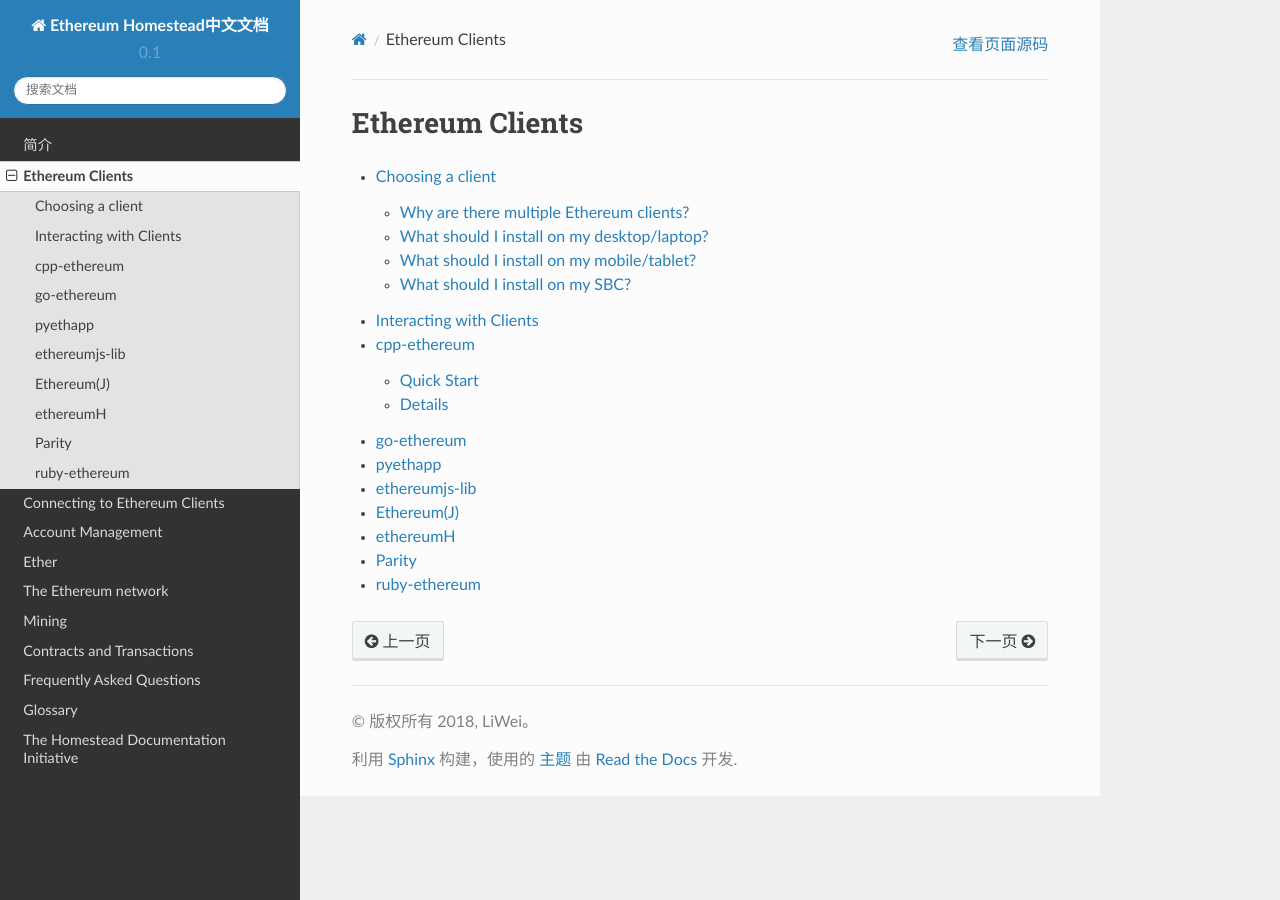
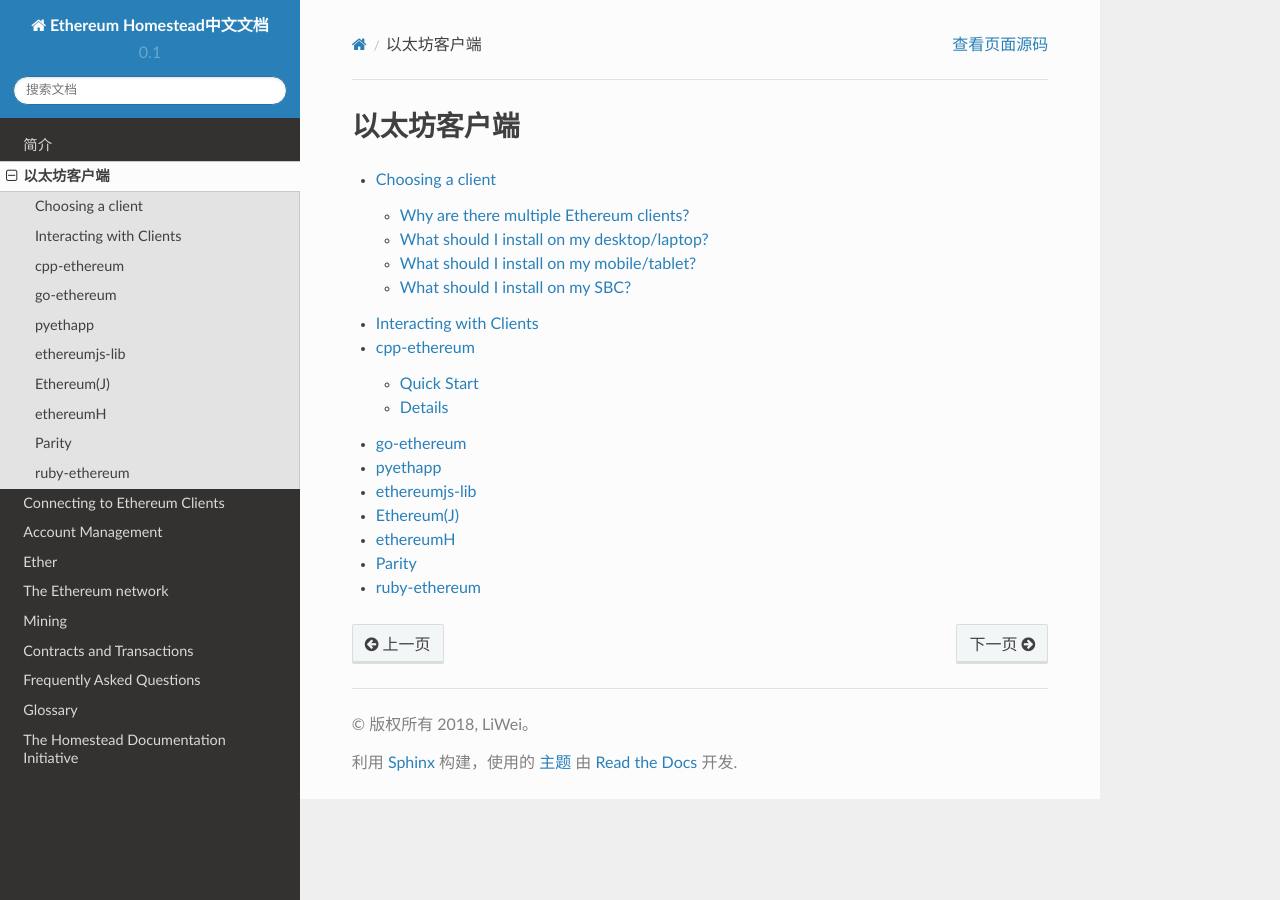
Before and after one commit to wl6g11/EthereumDocCH, a Sphinx documentation site: the page built from source/ethereum-clients/index.rst, in a window 1280 px wide. Built offline with Sphinx 7.4.7 and the Read the Docs theme 2.0.0, drawn with Linux system fonts in a browser that asks for light colours.

Commit message:
更新index.rst

```diff
--- a/source/ethereum-clients/index.rst
+++ b/source/ethereum-clients/index.rst
@@ -1,7 +1,7 @@
 .. _Ethereum Clients:
 
 ################################################################################
-Ethereum Clients
+以太坊客户端
 ################################################################################
 
 .. toctree::
```
